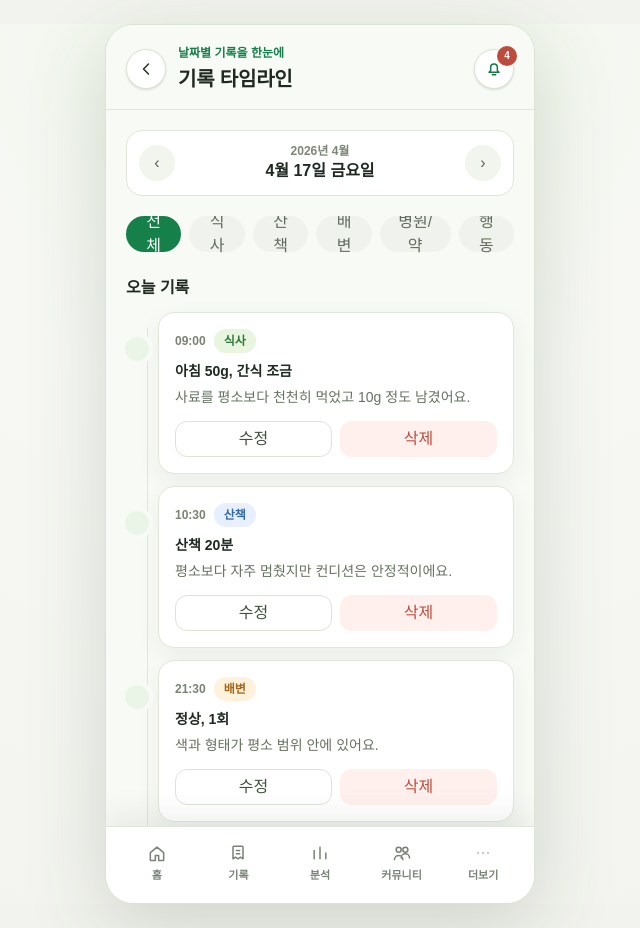
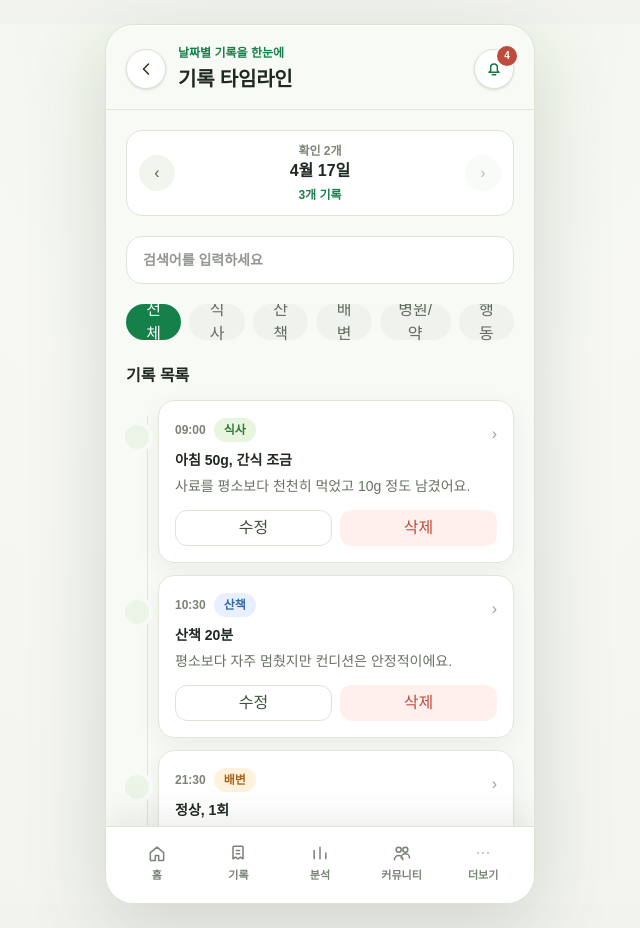
Before and after one commit to PU3-Lab/pet-log-v1.0, a Next.js app in the folder app/web/: page /timeline in a window 1280 px wide. Shown: the whole page, without its empty margins (320-960 px from the left). Built offline with nearby package versions, Linux system fonts and the light colour scheme.

Commit message:
feat: add timeline search and detail view

```diff
--- a/app/web/src/app/timeline/page.tsx
+++ b/app/web/src/app/timeline/page.tsx
@@ -5,9 +5,8 @@ import { AppShell } from "@/components/app-shell";
 import { usePetLog } from "@/components/pet-log-provider";
 import { Card, CategoryBadge, Pill, SectionHeader } from "@/components/ui";
 import { categoryLabels } from "@/lib/mock-data";
-import type { RecordCategory } from "@/lib/types";
-
-type TimelineFilter = "all" | RecordCategory;
+import { getTimelineDates, getTimelineDetail, getTimelineRecords, getTimelineSummary, type TimelineFilter } from "@/lib/timeline";
+import type { RecordCategory, RecordEntry, RecordStatus } from "@/lib/types";
 
 const timelineFilters: { label: string; value: TimelineFilter }[] = [
   { label: "전체", value: "all" },
@@ -18,24 +17,50 @@ const timelineFilters: { label: string; value: TimelineFilter }[] = [
   { label: "행동", value: "behavior" },
 ];
 
+const statusText: Record<RecordStatus, string> = {
+  normal: "text-[#16804b]",
+  notice: "text-[#bb721e]",
+  alert: "text-[#be4c3c]",
+};
+
 export default function TimelinePage() {
   const { deleteRecord, records, updateRecord } = usePetLog();
   const [activeFilter, setActiveFilter] = useState<TimelineFilter>("all");
+  const [activeDateIndex, setActiveDateIndex] = useState(0);
+  const [searchQuery, setSearchQuery] = useState("");
+  const [selectedRecordId, setSelectedRecordId] = useState<string | null>(null);
   const [editingId, setEditingId] = useState<string | null>(null);
   const [editingCategory, setEditingCategory] = useState<RecordCategory>("meal");
   const [editingDetail, setEditingDetail] = useState("");
   const [editingError, setEditingError] = useState("");
 
-  const filteredRecords = useMemo(() => {
-    if (activeFilter === "all") {
-      return records;
+  const timelineDates = useMemo(() => getTimelineDates(records), [records]);
+  const activeDate = timelineDates[activeDateIndex] ?? timelineDates[0];
+  const dateSummary = useMemo(() => getTimelineSummary(records, activeDate), [activeDate, records]);
+  const filteredRecords = useMemo(
+    () => getTimelineRecords(records, { date: activeDate, filter: activeFilter, query: searchQuery }),
+    [activeDate, activeFilter, records, searchQuery],
+  );
+  const selectedRecord = useMemo(
+    () => records.find((record) => record.id === selectedRecordId) ?? null,
+    [records, selectedRecordId],
+  );
+  const selectedDetail = selectedRecord ? getTimelineDetail(selectedRecord) : null;
+
+  const activeTitle = activeFilter === "all" ? "기록 목록" : `${categoryLabels[activeFilter]} 기록`;
+
+  function moveDate(direction: -1 | 1) {
+    setActiveDateIndex((current) => {
+      const next = current + direction;
+      if (next < 0 || next >= timelineDates.length) {
+        return current;
       }
-    return records.filter((record) => record.category === activeFilter);
-  }, [activeFilter, records]);
+      return next;
+    });
+    setSelectedRecordId(null);
+  }
 
-  const activeTitle = activeFilter === "all" ? "오늘 기록" : `${categoryLabels[activeFilter]} 기록`;
-
-  function startEdit(record: (typeof records)[number]) {
+  function startEdit(record: RecordEntry) {
     setEditingId(record.id);
     setEditingCategory(record.category);
     setEditingDetail(record.detail);
@@ -68,6 +93,9 @@ export default function TimelinePage() {
     if (editingId === recordId) {
       cancelEdit();
     }
+    if (selectedRecordId === recordId) {
+      setSelectedRecordId(null);
+    }
     deleteRecord(recordId);
   }
 
@@ -75,17 +103,54 @@ export default function TimelinePage() {
     <AppShell subtitle="날짜별 기록을 한눈에" title="기록 타임라인">
       <div className="space-y-5">
         <div className="flex items-center justify-between rounded-2xl border border-[#dfe6d9] bg-white p-3">
-          <button className="h-9 w-9 rounded-full bg-[#f1f5ed] font-bold text-[#596456]">‹</button>
+          <button
+            aria-label="이전 날짜"
+            className="h-9 w-9 rounded-full bg-[#f1f5ed] font-bold text-[#596456] disabled:opacity-40"
+            disabled={activeDateIndex >= timelineDates.length - 1}
+            onClick={() => moveDate(1)}
+            type="button"
+          >
+            ‹
+          </button>
           <div className="text-center">
-            <p className="text-xs font-semibold text-[#7c8777]">2026년 4월</p>
-            <p className="text-base font-black text-[#1f2922]">4월 17일 금요일</p>
+            <p className="text-xs font-semibold text-[#7c8777]">{dateSummary.noticeLabel}</p>
+            <p className="text-base font-black text-[#1f2922]">{activeDate ?? "기록 없음"}</p>
+            <p className="mt-1 text-xs font-bold text-[#16804b]">{dateSummary.totalCount}개 기록</p>
           </div>
-          <button className="h-9 w-9 rounded-full bg-[#f1f5ed] font-bold text-[#596456]">›</button>
+          <button
+            aria-label="다음 날짜"
+            className="h-9 w-9 rounded-full bg-[#f1f5ed] font-bold text-[#596456] disabled:opacity-40"
+            disabled={activeDateIndex <= 0}
+            onClick={() => moveDate(-1)}
+            type="button"
+          >
+            ›
+          </button>
         </div>
+
+        <label className="block">
+          <span className="sr-only">기록 검색</span>
+          <input
+            className="h-12 w-full rounded-2xl border border-[#dfe6d9] bg-white px-4 text-sm font-semibold text-[#263022] outline-none focus:border-[#16804b] focus:ring-2 focus:ring-[#16804b]/15"
+            onChange={(event) => {
+              setSearchQuery(event.target.value);
+              setSelectedRecordId(null);
+            }}
+            placeholder="검색어를 입력하세요"
+            value={searchQuery}
+          />
+        </label>
 
         <div className="flex gap-2 overflow-x-auto pb-1">
           {timelineFilters.map((filter) => (
-            <Pill active={activeFilter === filter.value} key={filter.value} onClick={() => setActiveFilter(filter.value)}>
+            <Pill
+              active={activeFilter === filter.value}
+              key={filter.value}
+              onClick={() => {
+                setActiveFilter(filter.value);
+                setSelectedRecordId(null);
+              }}
+            >
               {filter.label}
             </Pill>
           ))}
@@ -147,6 +212,7 @@ export default function TimelinePage() {
                     </div>
                   ) : (
                     <div className="space-y-3">
+                      <button className="w-full text-left" onClick={() => setSelectedRecordId(record.id)} type="button">
                         <div className="flex items-start justify-between gap-3">
                           <div>
                             <div className="flex items-center gap-2">
@@ -154,9 +220,35 @@ export default function TimelinePage() {
                               <CategoryBadge category={record.category} />
                             </div>
                             <h3 className="mt-2 text-sm font-bold text-[#1f2922]">{record.title}</h3>
-                          <p className="mt-1 text-sm leading-6 text-[#667262]">{record.detail}</p>
+                            <p className="mt-1 line-clamp-2 text-sm leading-6 text-[#667262]">{record.detail}</p>
                           </div>
+                          <span className="mt-1 text-[#9ba597]">›</span>
                         </div>
+                      </button>
+                      {selectedRecordId === record.id && selectedDetail ? (
+                        <div className="rounded-2xl border border-[#dfe8d9] bg-[#fbfdf8] p-3">
+                          <div className="flex items-center gap-2">
+                            <span className={`text-xs font-black ${statusText[record.status]}`}>{selectedDetail.statusLabel}</span>
+                            <span className="text-xs font-bold text-[#8a9286]">{selectedDetail.categoryLabel}</span>
+                          </div>
+                          <p className="mt-2 text-sm leading-6 text-[#4d584a]">{selectedDetail.statusDetail}</p>
+                          <p className="mt-2 rounded-xl bg-white px-3 py-2 text-xs font-semibold leading-5 text-[#667262]">
+                            {selectedDetail.aiSummary}
+                          </p>
+                          {selectedDetail.measurements.length > 0 ? (
+                            <div className="mt-3 flex flex-wrap gap-2">
+                              {selectedDetail.measurements.map((measurement) => (
+                                <span
+                                  className="rounded-full bg-[#edf8ed] px-2.5 py-1 text-xs font-bold text-[#16804b]"
+                                  key={`${measurement.label}-${measurement.value}`}
+                                >
+                                  {measurement.label} {measurement.value}
+                                </span>
+                              ))}
+                            </div>
+                          ) : null}
+                        </div>
+                      ) : null}
                       <div className="grid grid-cols-2 gap-2">
                         <button
                           className="h-9 rounded-xl border border-[#dce5d5] bg-white text-sm font-bold text-[#40513f]"
@@ -182,7 +274,7 @@ export default function TimelinePage() {
             <Card className="p-5 text-center">
               <h3 className="text-sm font-bold text-[#1f2922]">표시할 기록이 없습니다.</h3>
               <p className="mt-2 text-sm leading-6 text-[#667262]">
-                선택한 필터에 맞는 기록이 없습니다. 다른 필터를 보거나 새 기록을 남겨보세요.
+                선택한 날짜, 검색어, 필터에 맞는 기록이 없습니다. 조건을 바꾸거나 새 기록을 남겨보세요.
               </p>
             </Card>
           )}
--- /dev/null
+++ b/app/web/src/lib/timeline.ts
@@ -0,0 +1,94 @@
+import { categoryLabels } from "./mock-data";
+import type { ExtractedMeasurement, RecordCategory, RecordEntry, RecordStatus } from "./types";
+
+export type TimelineFilter = "all" | RecordCategory;
+
+export type TimelineRecordQuery = {
+  filter: TimelineFilter;
+  query: string;
+  date?: string;
+};
+
+const statusLabels: Record<RecordStatus, string> = {
+  normal: "안정 기록",
+  notice: "확인 필요",
+  alert: "주의 기록",
+};
+
+const statusDetails: Record<RecordStatus, string> = {
+  normal: "평소 범위 안의 기록으로 볼 수 있습니다.",
+  notice: "최근 변화와 함께 한 번 더 확인하면 좋습니다.",
+  alert: "반복되거나 심해지면 기록을 모아 병원 상담을 권장합니다.",
+};
+
+function normalizeQuery(query: string) {
+  return query.trim().toLowerCase();
+}
+
+function matchesQuery(record: RecordEntry, query: string) {
+  if (!query) {
+    return true;
+  }
+
+  const searchable = [
+    record.title,
+    record.detail,
+    record.date,
+    record.time,
+    categoryLabels[record.category],
+    record.structured?.normalizedSummary ?? "",
+    ...(record.structured?.measurements.map((measurement) => `${measurement.label} ${measurement.value}`) ?? []),
+  ]
+    .join(" ")
+    .toLowerCase();
+
+  return searchable.includes(query);
+}
+
+function extractDetailMeasurements(record: RecordEntry): ExtractedMeasurement[] {
+  if (record.structured?.measurements.length) {
+    return record.structured.measurements;
+  }
+
+  const matches = record.detail.match(/\d+(?:\.\d+)?\s?(?:g|kg|분|회)/g) ?? [];
+  return matches.slice(0, 4).map((value) => ({ label: "수치", value }));
+}
+
+export function getTimelineRecords(records: RecordEntry[], query: TimelineRecordQuery) {
+  const normalizedQuery = normalizeQuery(query.query);
+  return records.filter((record) => {
+    const filterMatched = query.filter === "all" || record.category === query.filter;
+    const dateMatched = !query.date || record.date === query.date;
+    return filterMatched && dateMatched && matchesQuery(record, normalizedQuery);
+  });
+}
+
+export function getTimelineDates(records: RecordEntry[]) {
+  return Array.from(new Set(records.map((record) => record.date)));
+}
+
+export function getTimelineSummary(records: RecordEntry[], date?: string) {
+  const scopedRecords = date ? records.filter((record) => record.date === date) : records;
+  const alertCount = scopedRecords.filter((record) => record.status === "alert").length;
+  const noticeCount = scopedRecords.filter((record) => record.status === "notice").length;
+  const noticeLabel = alertCount > 0 ? `주의 ${alertCount}개` : noticeCount > 0 ? `확인 ${noticeCount}개` : "안정";
+
+  return {
+    totalCount: scopedRecords.length,
+    alertCount,
+    noticeCount,
+    noticeLabel,
+  };
+}
+
+export function getTimelineDetail(record: RecordEntry) {
+  const measurements = extractDetailMeasurements(record);
+
+  return {
+    categoryLabel: categoryLabels[record.category],
+    statusLabel: statusLabels[record.status],
+    statusDetail: statusDetails[record.status],
+    measurements,
+    aiSummary: record.structured?.normalizedSummary ?? record.title,
+  };
+}
```
Also changed, not shown: 1 other file (tests, documents, lock files or other folders). Lines whose indentation alone changed are shown as unchanged.
